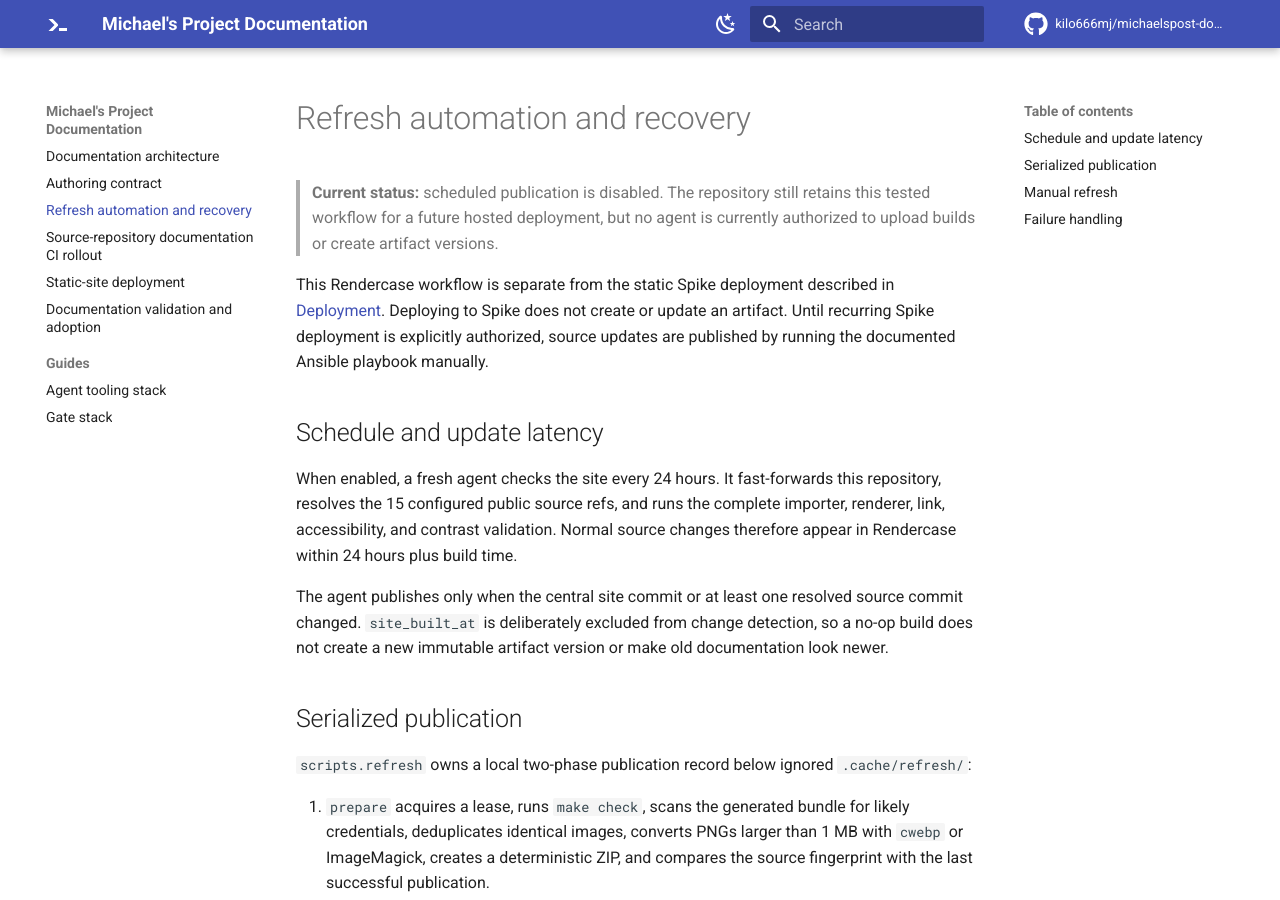
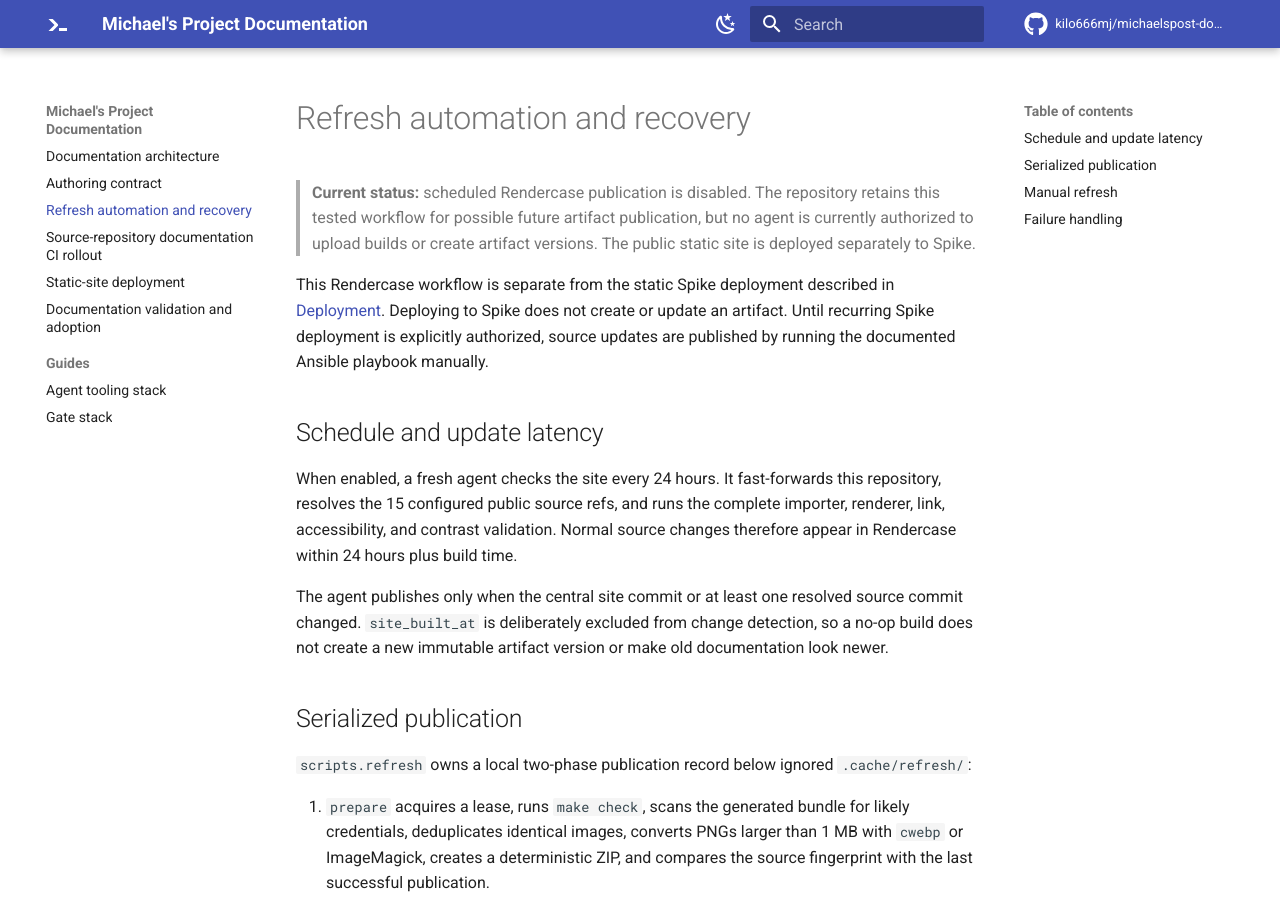
Before and after one commit to kilo666mj/michaelspost-docs, an MkDocs documentation site: the page built from docs/automation.md, in a window 1280 px wide and 900 px high. Built offline with MkDocs 1.6.1 and Material for MkDocs 9.7.7, drawn with Linux system fonts in a browser that asks for light colours; comment, search, counter and statistics services are not loaded.

```diff
--- a/docs/automation.md
+++ b/docs/automation.md
@@ -1,8 +1,9 @@
 # Refresh automation and recovery
 
-> **Current status:** scheduled publication is disabled. The repository still
-> retains this tested workflow for a future hosted deployment, but no agent is
-> currently authorized to upload builds or create artifact versions.
+> **Current status:** scheduled Rendercase publication is disabled. The
+> repository retains this tested workflow for possible future artifact
+> publication, but no agent is currently authorized to upload builds or create
+> artifact versions. The public static site is deployed separately to Spike.
 
 This Rendercase workflow is separate from the static Spike deployment described
 in [Deployment](deployment.md). Deploying to Spike does not create or update an
```
Also changed, not shown: README.md (+7 -6 lines).
